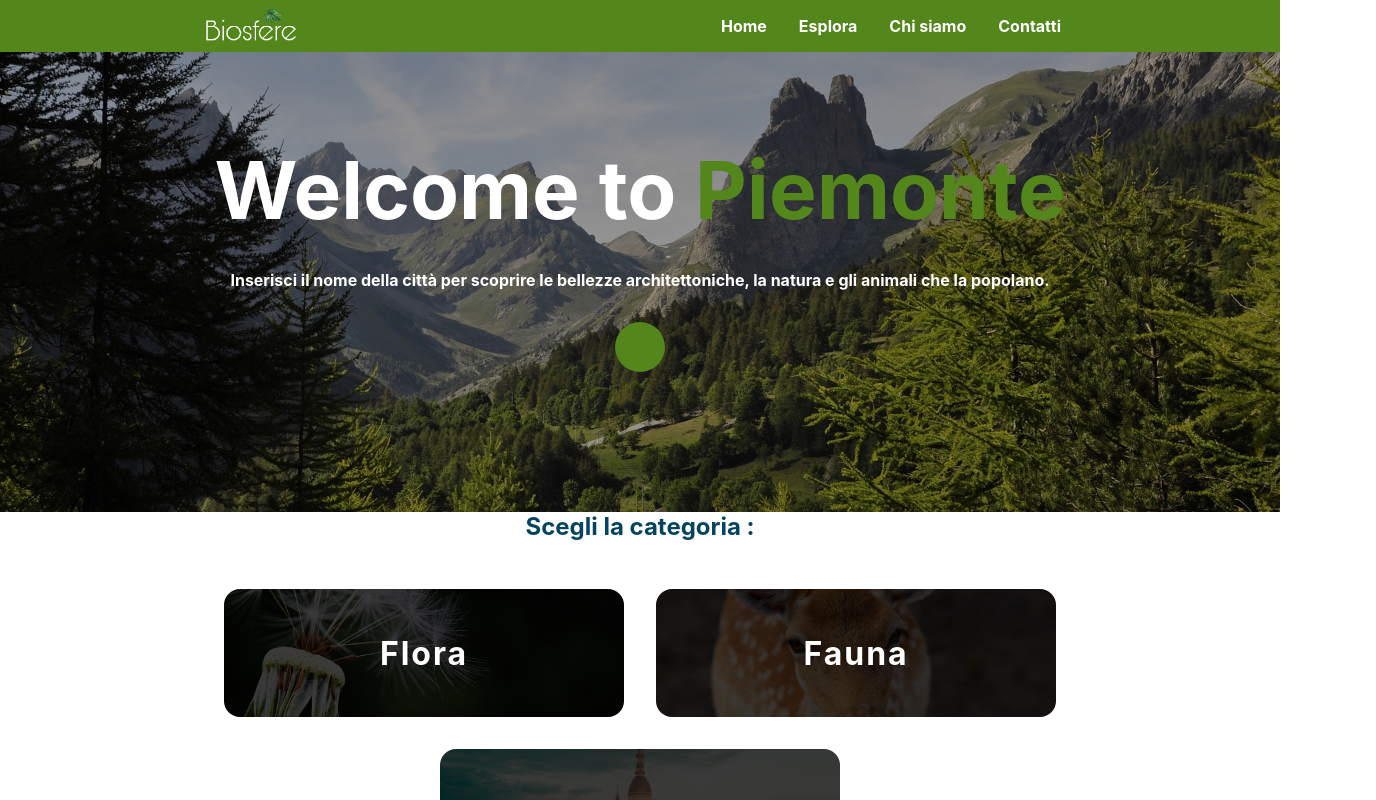
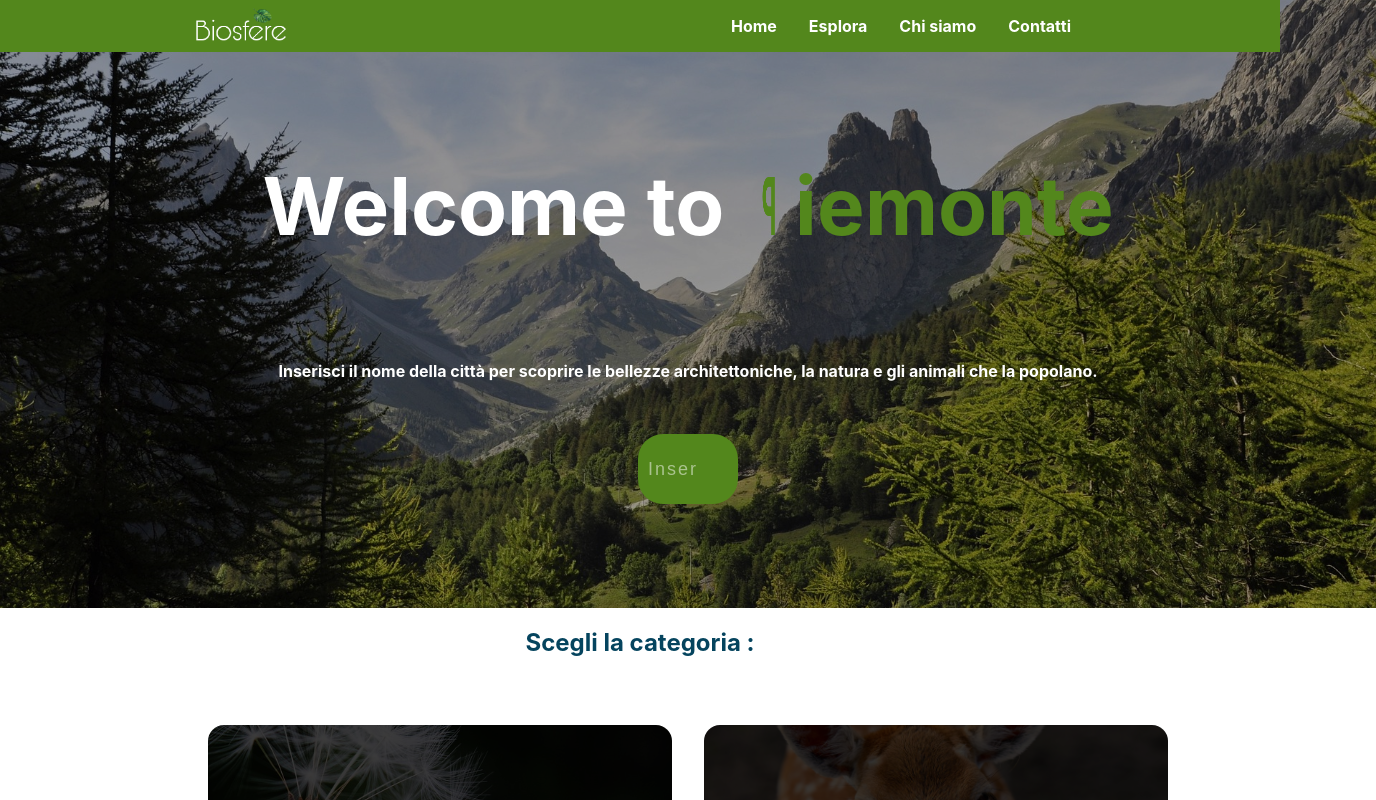
Before and after one commit to giogithub89/progetto_piante, a React (Create React App) app: page /esplora in a window 1280 px wide. Shown: the top 800 px of the page, 1376 px wide, since content can reach past the window. Built offline with nearby package versions, Linux system fonts and the light colour scheme.

Commit message:
add firebase database

```diff
--- a/package.json
+++ b/package.json
@@ -10,6 +10,7 @@
     "@testing-library/react": "^13.4.0",
     "@testing-library/user-event": "^13.5.0",
     "express": "^4.18.2",
+    "firebase": "^9.22.2",
     "helmet": "^7.0.0",
     "react": "^18.2.0",
     "react-dom": "^18.2.0",
--- a/public/index.html
+++ b/public/index.html
@@ -7,6 +7,7 @@
   <link rel="icon" href="%PUBLIC_URL%/../icona.png">
   <meta name="theme-color" content="#000000" />
   <meta name="description" content="Web site created using create-react-app" />
+  <link rel="manifest" href="/manifest.json" />
   <!-- <link rel="stylesheet" href="https://cdnjs.cloudflare.com/ajax/libs/font-awesome/4.7.0/css/font-awesome.min.css"></link> -->
 
 
--- a/src/Component/Footer/footer.jsx
+++ b/src/Component/Footer/footer.jsx
@@ -16,7 +16,8 @@ const ListItemCustom = ({ href, text, onClick }) => {
 
 const Footer = () => {
   return (
-    <Paper id="social"
+    <Paper
+      id="social"
       sx={{
         backgroundImage: `url(${abstract})`,
         backgroundPosition: "center",
@@ -26,9 +27,9 @@ const Footer = () => {
       }}
       width="100%">
       <Box p={"50px"}>
-        <Box display="flex" alignItems="center" >
+        <Box display="flex" alignItems="center">
           <List sx={{ flex: 1, color: "white" }}>
-            <Typography variant="h4" >Mappa del sito</Typography>
+            <Typography variant="h4">Mappa del sito</Typography>
             <ListItem sx={{ flexDirection: "column", alignItems: "start", pl: "0px" }}>
               <ListItemCustom text="Homepage" href={"#"} />
               <ListItemCustom text="Esplora" href={"#"} />
@@ -38,11 +39,17 @@ const Footer = () => {
           </List>
 
           <List sx={{ flex: 1, color: "white" }}>
-            <Typography variant="h4" >Social</Typography>
+            <Typography variant="h4">Social</Typography>
             <ListItem sx={{ flexDirection: "column", alignItems: "start", pl: "0px" }}>
               <ListItemText>Instagram</ListItemText>
               <ListItemText>Facebook</ListItemText>
               <ListItemText>Bigbag</ListItemText>
+            </ListItem>
+          </List>
+          <List sx={{ flex: 1, color: "white" }}>
+            <Typography variant="h4">Contatti</Typography>
+            <ListItem sx={{ flexDirection: "column", alignItems: "start", pl: "0px" }}>
+              <ListItemText>info@biosphere-italia.com</ListItemText>
             </ListItem>
           </List>
         </Box>
--- /dev/null
+++ b/src/config/firebase.js
@@ -0,0 +1,19 @@
+// Import the functions you need from the SDKs you need
+import { initializeApp } from "firebase/app";
+import { getFirestore } from "firebase/firestore";
+// TODO: Add SDKs for Firebase products that you want to use
+// https://firebase.google.com/docs/web/setup#available-libraries
+
+// Your web app's Firebase configuration
+const firebaseConfig = {
+  apiKey: "AIzaSyB__tyk4sAUqC9Ve9DYU3BJ3EUMwmDq_es",
+  authDomain: "biosphere-666cb.firebaseapp.com",
+  projectId: "biosphere-666cb",
+  storageBucket: "biosphere-666cb.appspot.com",
+  messagingSenderId: "209705391753",
+  appId: "1:209705391753:web:147206819ef6dacd89d858",
+};
+
+// Initialize Firebase
+const app = initializeApp(firebaseConfig);
+export const db = getFirestore(app);
--- a/src/index.css
+++ b/src/index.css
@@ -1,11 +1,14 @@
-* {
-  box-sizing: border-box;
-  margin: 0;
-  padding: 0;
+html {
+  scroll-behavior: smooth;
 }
 
-html {
-  scroll-behavior: smooth;
+html,
+body,
+#root,
+.app {
+  margin: 0px;
+  height: 100%;
+  width: 100%;
 }
 
 :root {
@@ -43,6 +46,10 @@ code {
   font-family: source-code-pro, Menlo, Monaco, Consolas, "Courier New", monospace;
 }
 
+::-webkit-scrollbar {
+  width: 10px;
+}
+
 /* Handle */
 ::-webkit-scrollbar-thumb {
   background: #4d4d4d;
--- a/src/pages/Esplora/Esplora.jsx
+++ b/src/pages/Esplora/Esplora.jsx
@@ -1,23 +1,34 @@
-import SectionCategory from '../../Component/SectionCategory';
-import './Esplora.css'
+import SectionCategory from "../../Component/SectionCategory";
+import "./Esplora.css";
+import { db } from "../../config/firebase";
+import { getDocs } from "firebase/firestore";
+import { useState } from "react";
+import { useEffect } from "react";
+
 function Esplora() {
-    const style = { "--i": 1, }
-    const style2 = { "--i": 2, }
-    const style3 = { "--i": 3, }
-    const style4 = { "--i": 4, }
-    const style5 = { "--i": 5, }
-    const style6 = { "--i": 6, }
-    const style7 = { "--i": 7, }
-    const style8 = { "--i": 8, }
+  const style = { "--i": 1 };
+  const style2 = { "--i": 2 };
+  const style3 = { "--i": 3 };
+  const style4 = { "--i": 4 };
+  const style5 = { "--i": 5 };
+  const style6 = { "--i": 6 };
+  const style7 = { "--i": 7 };
+  const style8 = { "--i": 8 };
 
+  const [] = useState();
 
+  useEffect(() => {
+    const getCat = async () => {
+      const data = await getDocs();
+    };
+  }, []);
 
   return (
     <>
       <div className="esplora">
         <div>
           <h1>Welcome to </h1>
-                    <div className='waviy'>
+          <div className="waviy">
             <h1 style={style}>P</h1>
             <h1 style={style2}>i</h1>
             <h1 style={style3}>e</h1>
@@ -26,21 +37,25 @@ function Esplora() {
             <h1 style={style6}>n</h1>
             <h1 style={style7}>t</h1>
             <h1 style={style8}>e</h1>
-                    </div></div>
-
+          </div>
+        </div>
 
         <h4>
-                    Inserisci il nome della città per
-                    scoprire le bellezze architettoniche, la natura e gli animali che la popolano.</h4>
+          Inserisci il nome della città per scoprire le bellezze architettoniche, la natura e gli animali che la
+          popolano.
+        </h4>
 
         <div class="search-box">
-                    <button class="btn-search"><i class="fa fa-search"></i></button>
+          <button class="btn-search">
+            <i class="fa fa-search"></i>
+          </button>
           <input type="text" class="input-search" placeholder="Inserisci Città..." />
         </div>
       </div>
+      <h2>Scegli la categoria :</h2>
 
-            <h2>Scegli la categoria :</h2>
       <SectionCategory />
-        </>)
+    </>
+  );
 }
 export default Esplora;
```
Also changed, not shown: 1 other file (tests, documents, lock files or other folders). Lines whose indentation alone changed are shown as unchanged.
